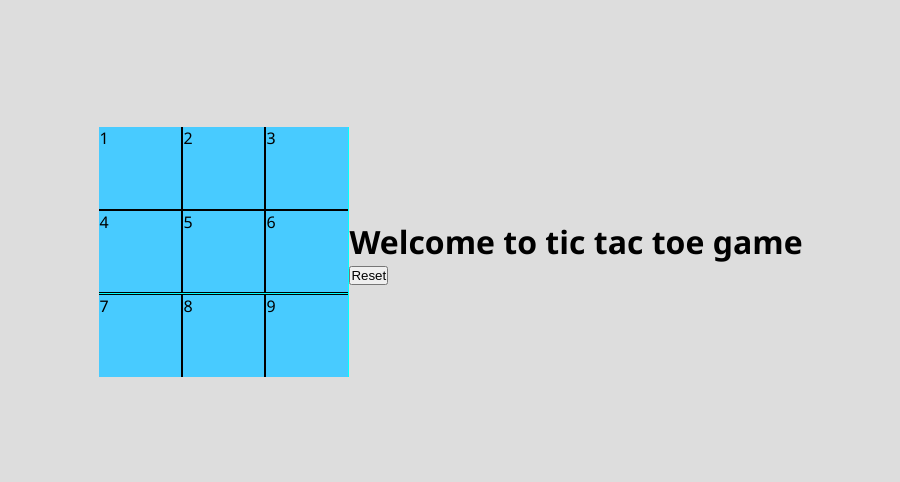
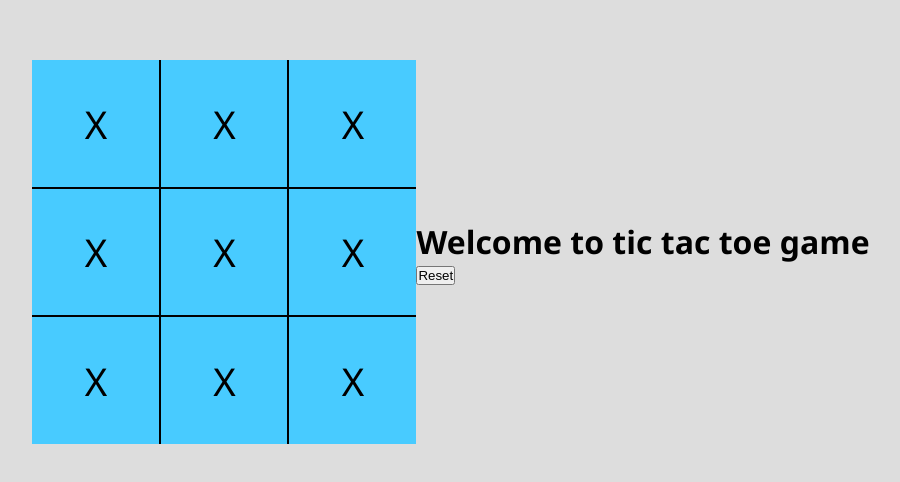
Before and after one commit to DarshanParmar18/Tic-Tac-Toe-Game, a plain HTML site: page index.html in a window 1280 px wide. Shown: the part 148-630 px from the top of the page, without its empty margins (189-1089 px from the left). Drawn offline with Linux system fonts and the light colour scheme.

Commit message:
added some styling

```diff
--- a/index.html
+++ b/index.html
@@ -10,15 +10,15 @@
 
     <div class="game">
         <div class="main-container">
-            <div class="box box1">1</div>
-            <div class="box box2">2</div>
-            <div class="box box3">3</div>
-            <div class="box box4">4</div>
-            <div class="box box5">5</div>
-            <div class="box box6">6</div>
-            <div class="box box7">7</div>
-            <div class="box box8">8</div>
-            <div class="box box9">9</div>
+            <div class="box box1"><span class="boxtext">X</span></div>
+            <div class="box box2"><span class="boxtext">X</span></div>
+            <div class="box box3"><span class="boxtext">X</span></div>
+            <div class="box box4"><span class="boxtext">X</span></div>
+            <div class="box box5"><span class="boxtext">X</span></div>
+            <div class="box box6"><span class="boxtext">X</span></div>
+            <div class="box box7"><span class="boxtext">X</span></div>
+            <div class="box box8"><span class="boxtext">X</span></div>
+            <div class="box box9"><span class="boxtext">X</span></div>
         </div>
         <div class="info-container">
             <h1>Welcome to tic tac toe game</h1>
--- a/style.css
+++ b/style.css
@@ -18,18 +18,24 @@ body{
 }
 
 .main-container{
-    background-color: aqua;
+    /* background-color: aqua;
     width: 250px;
     height: 250px;
     display: flex;
-    /* justify-content: space-evenly; */
-    flex-wrap: wrap;
+    flex-wrap: wrap; */
+    display: grid;
+    grid-template-rows: repeat(3, 10vw);
+    grid-template-columns: repeat(3, 10vw);
 }
 
 .box{
     background-color: rgb(72, 203, 255);
-    width: 83px;
-    height: 83px;
+    font-size: 3vw;
+    display: flex;
+    justify-content: center;
+    align-items: center;
+    /* width: 83px;
+    height: 83px; */
     /* margin: 5px; */
 
 }
```
